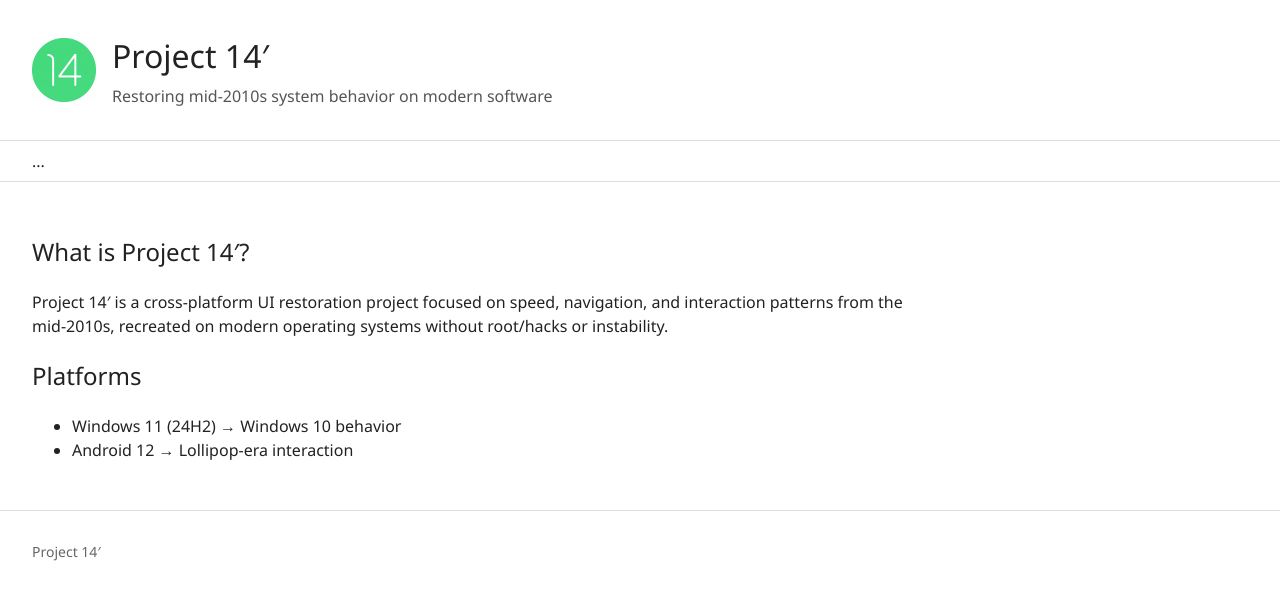
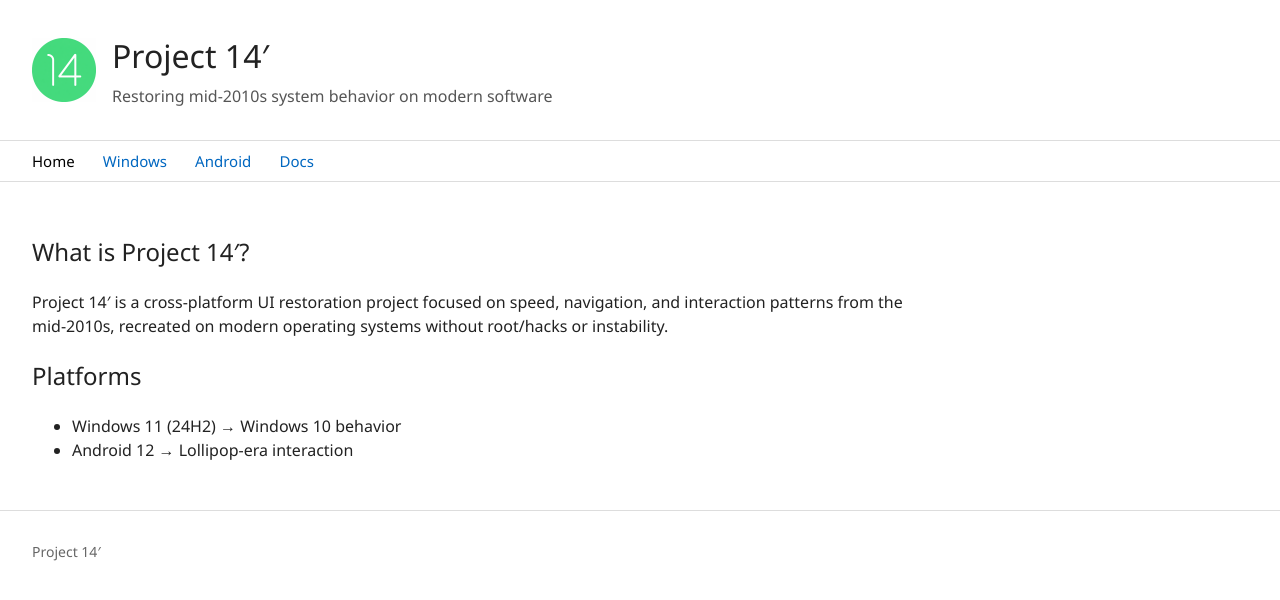
Before and after one commit to coinyyvr/project-14, a plain HTML site: page index.html in a window 1280 px wide. Drawn offline with Linux system fonts and the light colour scheme.

Commit message:
Update index.html

```diff
--- a/index.html
+++ b/index.html
@@ -17,7 +17,10 @@
 </header>
 
 <nav class="site-nav">
-  ...
+<a href="index.html" class="active">Home</a>
+    <a href="windows.html">Windows</a>
+    <a href="android.html">Android</a>
+    <a href="docs.html">Docs</a>
 </nav>
 
   <main>
```
